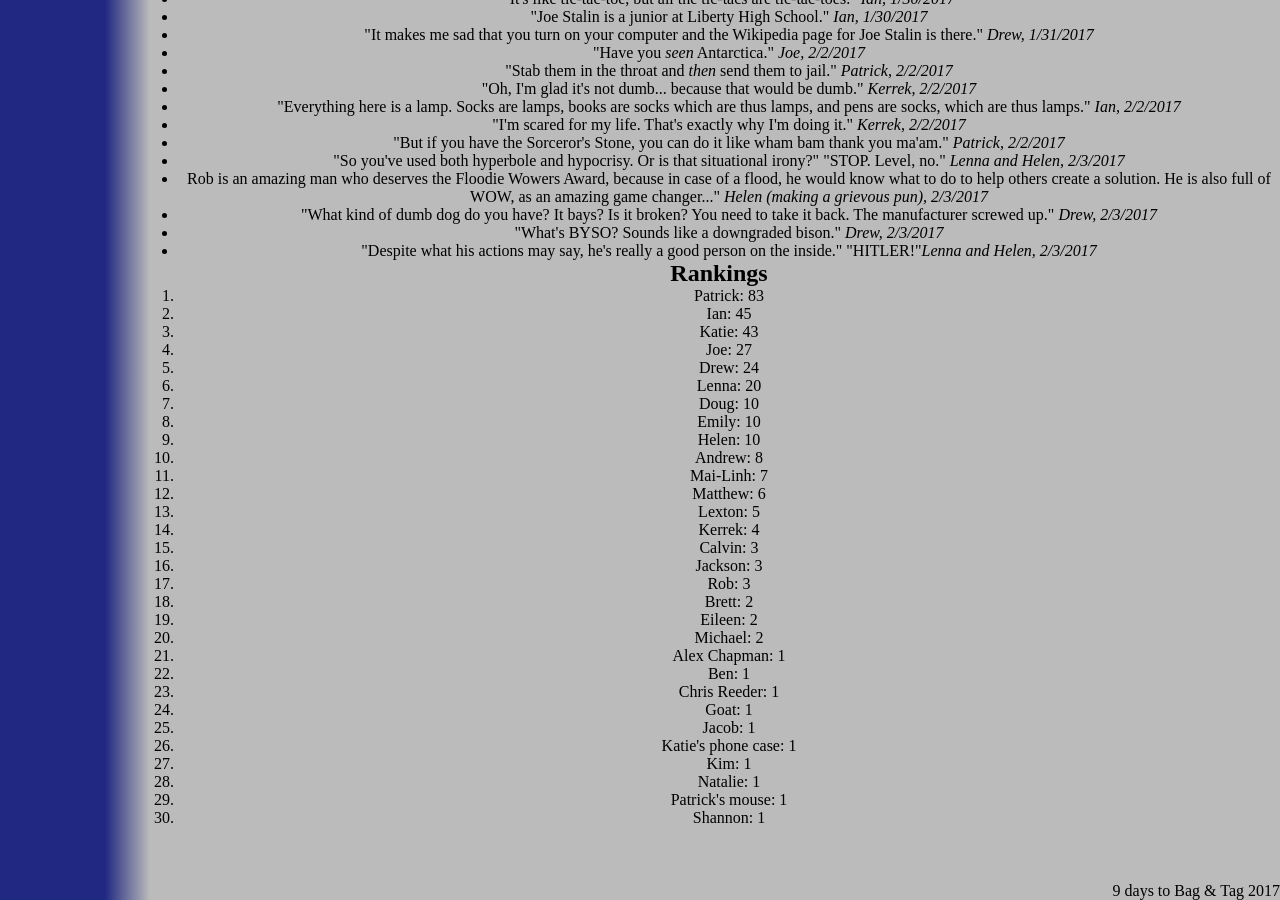
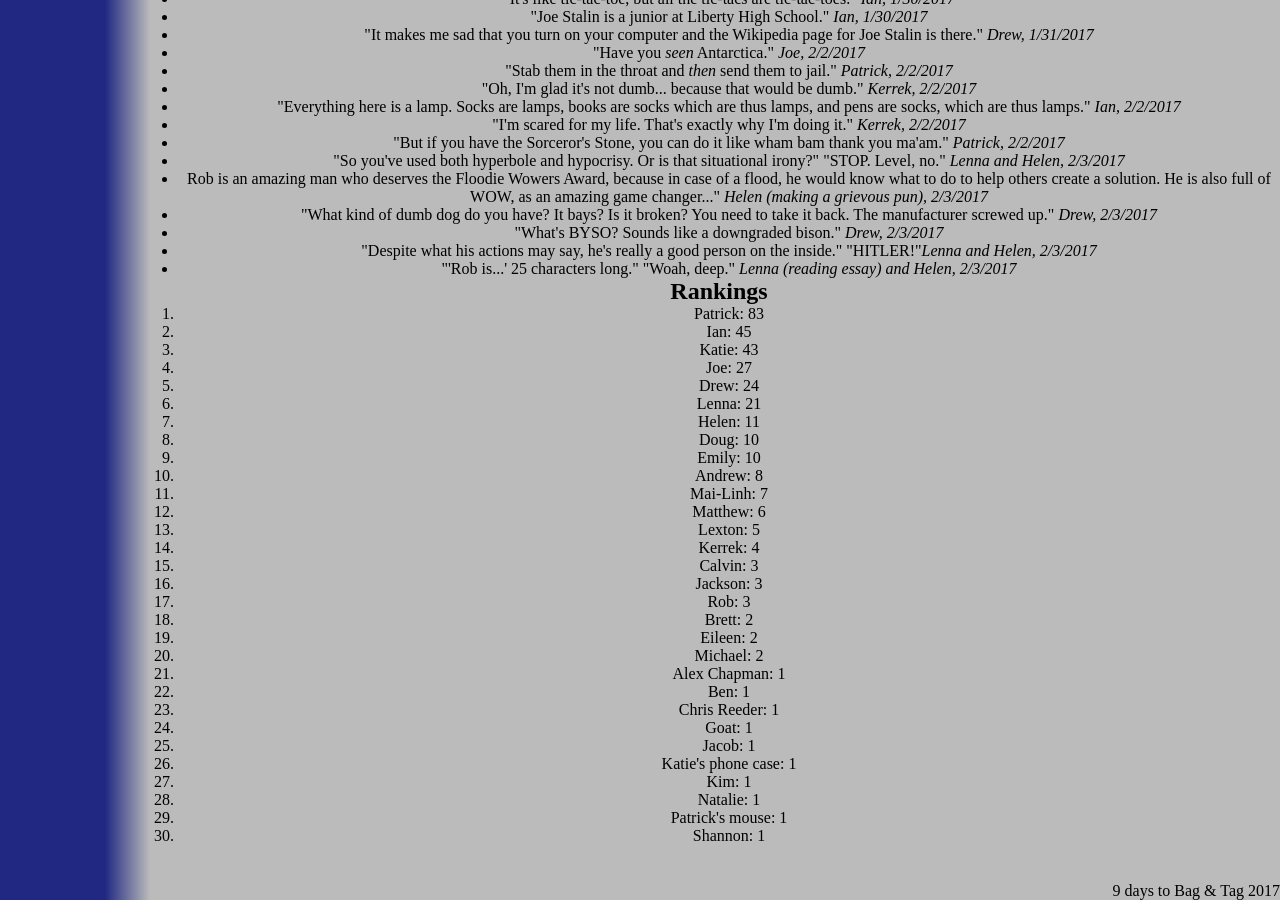
Before and after one commit to katiebugmoon/FRC4131.github.io, a Jekyll site: the page built from media/2017/quotes.html, in a window 1280 px wide and 900 px high, scrolled down 4454 px. Built offline with Jekyll 4.4.1, drawn with Linux system fonts in a browser that asks for light colours; nearby versions of some CDN libraries.

Commit message:
Update quotes.html

```diff
--- a/media/2017/quotes.html
+++ b/media/2017/quotes.html
@@ -253,6 +253,7 @@ title: Build Season 2017 Quotes
 	<li>"What kind of dumb dog do you have? It bays? Is it broken? You need to take it back. The manufacturer screwed up." <i>Drew, 2/3/2017</i></li>
 	<li>"What's BYSO? Sounds like a downgraded bison." <i>Drew, 2/3/2017</i></li>
 	<li>"Despite what his actions may say, he's really a good person on the inside." "HITLER!"<i>Lenna and Helen, 2/3/2017</i></li>
+	<li>"'Rob is...' 25 characters long." "Woah, deep." <i>Lenna (reading essay) and Helen, 2/3/2017</i></li>
 </ul>
 <h2>Rankings</h2>
 <ol id='rankings'></ol>
```
